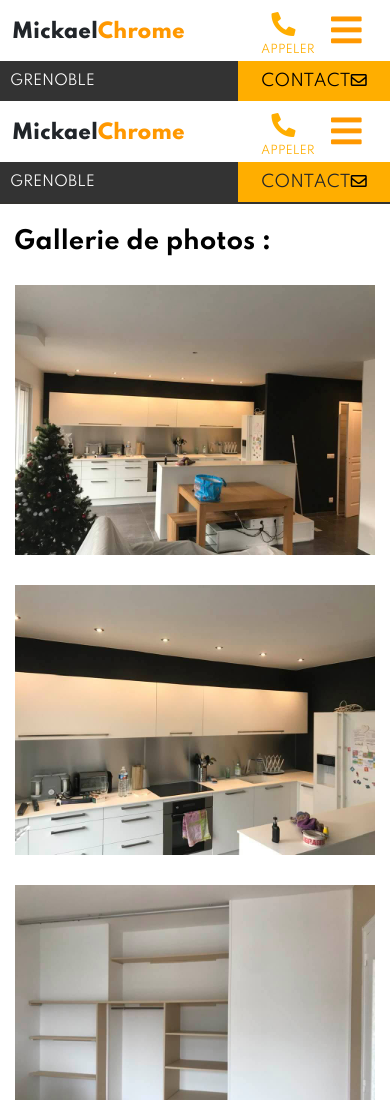
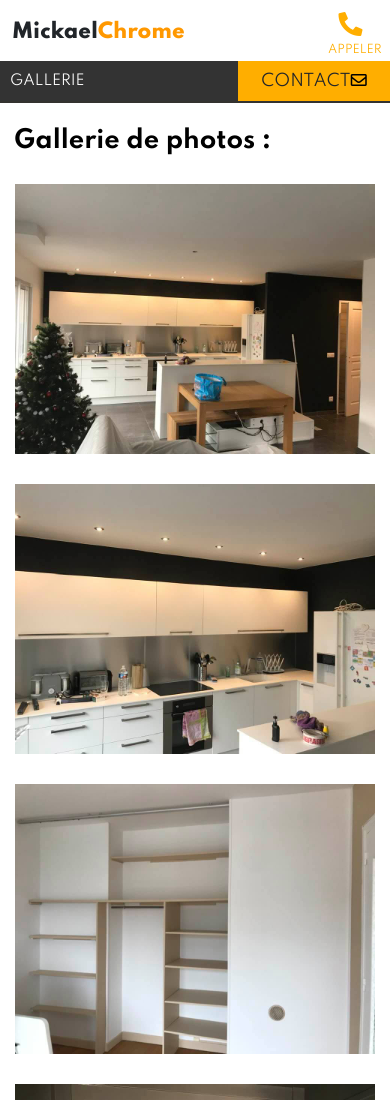
Before and after one commit to Guenael1/MickaelChrome, a plain HTML site: page pages/galleries.html in a window 390 px wide. Shown: the top 1100 px of the page. Drawn offline with Linux system fonts and the light colour scheme.

Commit message:
first commit

```diff
--- a/pages/galleries.html
+++ b/pages/galleries.html
@@ -45,17 +45,17 @@
             </div>
             <div class="deux-block">
                 <div class="phono">
-                    <i class="fas fa-phone-alt mobile-phone"></i>
+                    <a class='numero' href='tel:07 60 86 92 89'><i class="fas fa-phone-alt mobile-phone">
+                        </i></a>
                     <p>APPELER</p>
                 </div>
-                <i class="fas fa-bars mburger"></i>
             </div>
         </div>
         <div class="deuxieme-block">
-            <span class="un">GRENOBLE</span>
+            <a href="./galleries.html" class="un">GALLERIE</a>
             <div class="deux">
                 <span class="trois">
-                    <p>CONTACT</p>
+                    <p><a href="./contact.html">CONTACT</a></p>
                     <p><i class="far fa-envelope"></i></p>
                 </span>
             </div>
@@ -65,30 +65,6 @@
 
 
 
-    <div class="mobile_fixation">
-        <div class="premier-block">
-            <div class="un-block">
-                <a href="./index.html" class="micka">Mickael<span class="chrome">Chrome</span></a>
-            </div>
-            <div class="deux-block">
-                <div class="phono">
-                    <i class="fas fa-phone-alt mobile-phone"></i>
-                    <p>APPELER</p>
-                </div>
-                <i class="fas fa-bars mburger"></i>
-            </div>
-        </div>
-        <div class="deuxieme-block">
-            <span class="un">GRENOBLE</span>
-            <div class="deux">
-                <span class="trois">
-                    <p><a href="./contact.html">CONTACT</a></p>
-                    <p><i class="far fa-envelope"></i></p>
-                </span>
-            </div>
-
-        </div>
-    </div>
 
 
 
--- a/styles.css
+++ b/styles.css
@@ -489,7 +489,9 @@ body {
 .oui{
     margin: 0px 0px;
 }
-
+.phono a{
+    text-align: center;
+}
 
 .fixation, .image_et_texte .paragraphe {
     display: none;
@@ -528,7 +530,6 @@ padding-top: 20px;
     display: flex;
     flex-direction: column;
     width: 50px;
-    margin-right: 20px;
 }
 .titre{
     display: none;
@@ -596,9 +597,7 @@ padding-top: 20px;
       margin-top: 39px;
       padding-bottom: 0px;
   }
-  .phono{
-      margin-right: 20px;
-  }
+
   .presentation h1{
       font-size: 1.3em;
       text-align: center;
```
Also changed, not shown: pages/contact.html (+3 -3 lines), pages/index.html (+3 -3 lines).
